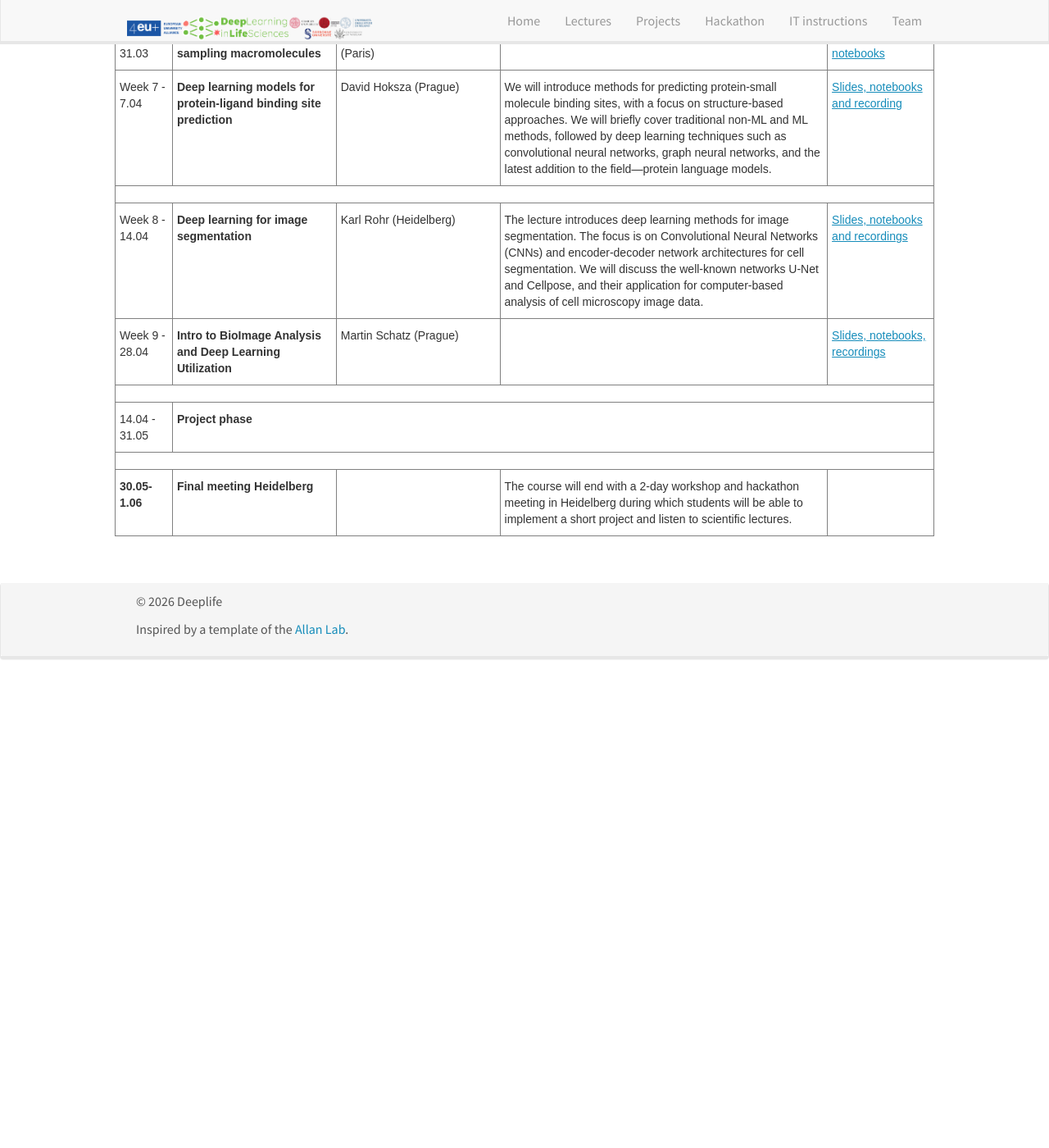
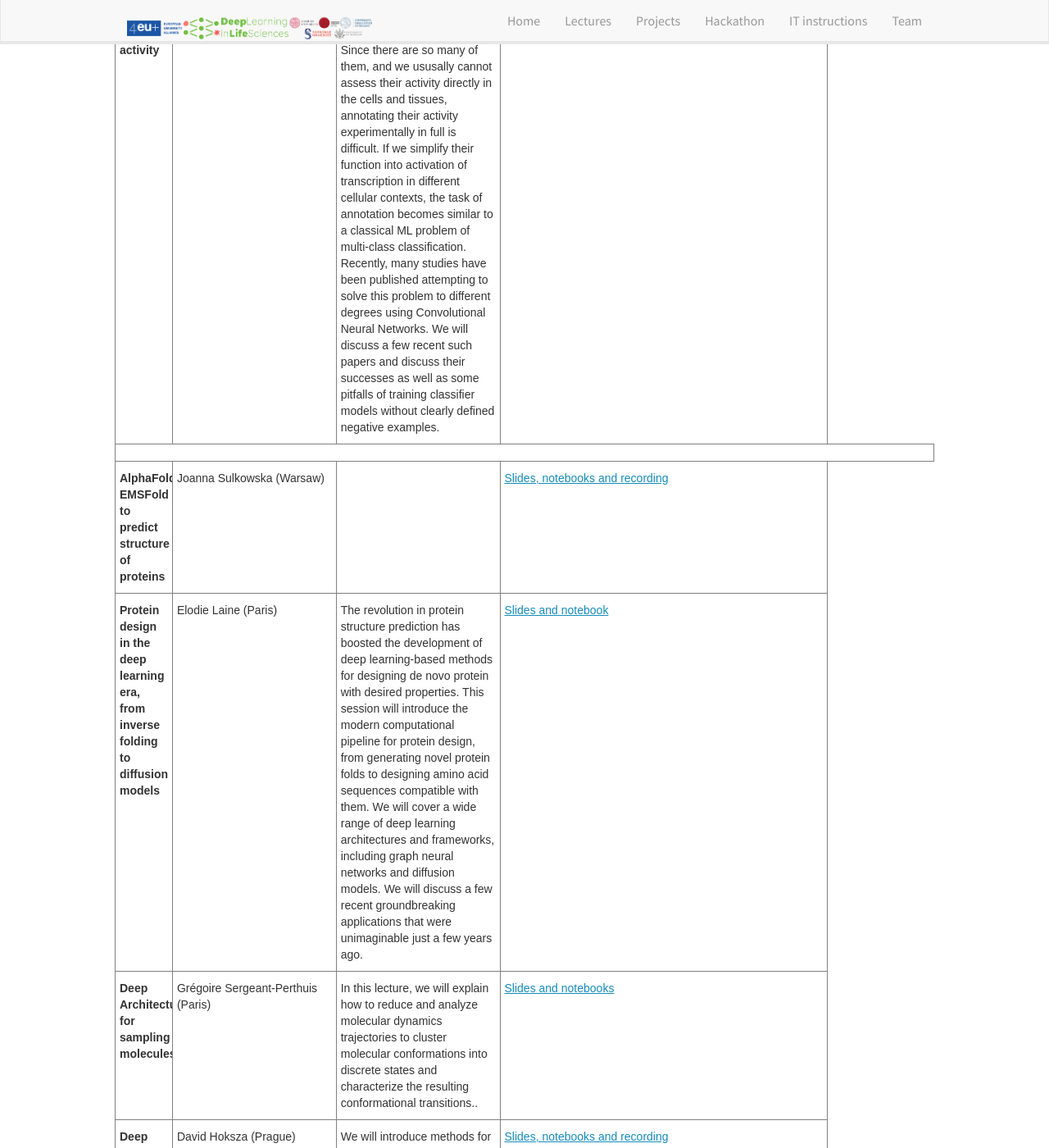
Before and after one commit to GregoireSU/deeplife4eu.github.io, a Jekyll site: the page built from _pages/program.md, in a window 1280 px wide and 1400 px high, scrolled down 2537 px. Shown: the whole window at 82% size. Built offline with Jekyll 4.4.1, drawn with Linux system fonts in a browser that asks for light colours; nearby versions of some CDN libraries; before the commit the page ends 3363 px from its top, so only the background shows below that; some of the changed text lies outside the part shown.

Commit message:
changed all

```diff
--- a/_includes/program_table.html
+++ b/_includes/program_table.html
@@ -22,7 +22,7 @@
 </colgroup>
 <thead>
   <tr>
-    <th class="tg-f7xd"><span style="font-weight:bold">Date</span></th>
+    <!-- <th class="tg-f7xd"><span style="font-weight:bold">Date</span></th> -->
     <th class="tg-f7xd"><span style="font-weight:bold">Title</span></th>
     <th class="tg-f7xd"><span style="font-weight:bold">Speaker</span></th>
     <th class="tg-f7xd"><span style="font-weight:bold">Content</span></th>
@@ -31,21 +31,21 @@
 </thead>
 <tbody>
   <tr>
-    <td class="tg-acii"><span style="color:#333;background-color:#FFF">Week 1 - 24.02</span></td>
+    <!-- <td class="tg-acii"><span style="color:#333;background-color:#FFF">Week 1 - 24.02</span></td> -->
     <td class="tg-acii"><span style="color:#333;background-color:#FFF;font-weight:bold">Models for multimodal data integration</span></td>
     <td class="tg-acii"><span style="color:#333;background-color:#FFF">Britta Velten (Heidelberg)</span></td>
     <td class="tg-acii">This lecture will provide an overview of the basic statistical concepts that are important for the joint analysis of multi-modal omics data with a focus on probabilistic models for data integration. We will discuss statistical properties of multi-omics data and the resulting challenges for the data analysis, followed by an overview on different strategies for both supervised and unsupervised integration. Taking MOFA as example for an unsupervised method we will discuss the properties of probabilistic factor models for joint dimension reduction of multiple omics data sets. We will also discuss avenues to account for multiple sample groups and omics data with temporal and spatial resolution in probabilistic models. </td>
     <td class="tg-acii"><a href='https://drive.google.com/drive/folders/10E9hFJ-4IU5dFqp9MIjXulWxKqt7btGK?usp=sharing'>Slides, notebooks and recording</a> </td>
   </tr>
   <tr>
-    <td class="tg-acii"><span style="color:#333;background-color:#FFF">Week 2 - 3.03</span></td>
+    <!-- <td class="tg-acii"><span style="color:#333;background-color:#FFF">Week 2 - 3.03</span></td> -->
     <td class="tg-acii"><span style="color:#333;background-color:#FFF;font-weight:bold">VAE in single-cell genomics</span></td>
     <td class="tg-acii"><span style="color:#333;background-color:#FFF">Carl Herrmann (Heidelberg)</span></td>
     <td class="tg-acii">In this lecture, I will review recent applications of AE and VAE in the field of genomics, in particular single-cell genomics. We will see how these application can help perform clustering of cell populations and allow to denoise sparse data. Finally, I will present some recent VAE models which are interpretable, i.e. in which the neurons of the model can be interpreted as biological entities. For those not familiar with gemomics, I will start with a brief review of some concepts and data types.</td>
     <td class="tg-acii"><a href='https://drive.google.com/drive/folders/1h8P6r4tiTtA1lNr6OmjndmckvTSW1RNy?usp=sharing'>Slides, notebooks and recording</a> </td>
   </tr>
   <tr>
-    <td class="tg-acii"><span style="color:#333;background-color:#FFF">Week 3 - 10.03</span></td>
+    <!-- <td class="tg-acii"><span style="color:#333;background-color:#FFF">Week 3 - 10.03</span></td> -->
     <td class="tg-acii"><span style="color:#333;background-color:#FFF;font-weight:bold">Deep learning for predicting non-coding DNA activity</span></td>
     <td class="tg-acii"><span style="color:#333;background-color:#FFF">Bartek Wilczynski (Warsaw)</span></td>
     <td class="tg-acii">We know that the transcriptional gene regulation in multicellular
@@ -68,28 +68,28 @@
     <td class="tg-acii" colspan="5"></td>
   </tr>
   <tr>
-    <td class="tg-acii"><span style="color:#333;background-color:#FFF">Week 4 - 17.03</span></td>
+    <!-- <td class="tg-acii"><span style="color:#333;background-color:#FFF">Week 4 - 17.03</span></td> -->
     <td class="tg-acii"><span style="color:#333;background-color:#FFF;font-weight:bold">AlphaFold, EMSFold to predict structure of proteins</span></td>
     <td class="tg-acii"><span style="color:#333;background-color:#FFF">Joanna Sulkowska (Warsaw)</span></td>
     <td class="tg-acii"></td>
     <td class="tg-acii"><a href='https://drive.google.com/drive/folders/1WeZr9Z7ICl695aMU7VkqUPWFzErb2kJv?usp=sharing'>Slides, notebooks and recording</a></td>
   </tr>
   <tr>
-    <td class="tg-acii"><span style="color:#333;background-color:#FFF">Week 5 - 24.03</span></td>
+    <!-- <td class="tg-acii"><span style="color:#333;background-color:#FFF">Week 5 - 24.03</span></td> -->
     <td class="tg-acii"><span style="color:#333;background-color:#FFF;font-weight:bold">Protein design in the deep learning era, from inverse folding to diffusion models</span></td>
     <td class="tg-acii"><span style="color:#333;background-color:#FFF">Elodie Laine (Paris)</span></td>
     <td class="tg-acii">The revolution in protein structure prediction has boosted the development of deep learning-based methods for designing de novo protein with desired properties. This session will introduce the modern computational pipeline for protein design, from generating novel protein folds to designing amino acid sequences compatible with them. We will cover a wide range of deep learning architectures and frameworks, including graph neural networks and diffusion models. We will discuss a few recent groundbreaking applications that were unimaginable just a few years ago. </td>
     <td class="tg-acii"><a href='https://drive.google.com/drive/folders/1kqAvnvuT4dMEzMVXAt2s_Pt14DGbX0iW?usp=sharing'>Slides and notebook</a></td>
   </tr>
   <tr>
-    <td class="tg-acii"><span style="color:#333;background-color:#FFF">Week 6 - 31.03</span></td>
-    <td class="tg-acii"><span style="color:#333;background-color:#FFF;font-weight:bold">Deep Architectures for sampling macromolecules</span></td>
+    <!-- <td class="tg-acii"><span style="color:#333;background-color:#FFF">Week 6 - 31.03</span></td> -->
+    <td class="tg-acii"><span style="color:#333;background-color:#FFF;font-weight:bold">Deep Architectures for sampling molecules</span></td>
     <td class="tg-acii"><span style="color:#333;background-color:#FFF">Grégoire Sergeant-Perthuis (Paris)</span></td>
-    <td class="tg-acii"></td>
+    <td class="tg-acii">In this lecture, we will explain how to reduce and analyze molecular dynamics trajectories to cluster molecular conformations into discrete states and characterize the resulting conformational transitions..</td>
     <td class="tg-acii"><a href='https://drive.google.com/drive/folders/1eqav8H_-ATiJoMZbMvDVaugWY8LGZKSg?usp=sharing'>Slides and notebooks</a></td>
   </tr>
   <tr>
-    <td class="tg-acii"><span style="color:#333;background-color:#FFF">Week 7 - 7.04</span></td>
+    <!-- <td class="tg-acii"><span style="color:#333;background-color:#FFF">Week 7 - 7.04</span></td> -->
     <td class="tg-acii"><span style="color:#333;background-color:#FFF;font-weight:bold">Deep learning models for protein-ligand binding site prediction</span></td>
     <td class="tg-acii"><span style="color:#333;background-color:#FFF">David Hoksza (Prague)</span></td>
     <td class="tg-acii">We will introduce methods for predicting protein-small molecule binding sites, with a focus on structure-based approaches. We will briefly cover traditional non-ML and ML methods, followed by deep learning techniques such as convolutional neural networks, graph neural networks, and the latest addition to the field—protein language models.
@@ -100,14 +100,14 @@
     <td class="tg-acii" colspan="5"></td>
   </tr>
   <tr>
-    <td class="tg-acii"><span style="color:#333;background-color:#FFF">Week 8 - 14.04</span></td>
+    <!-- <td class="tg-acii"><span style="color:#333;background-color:#FFF">Week 8 - 14.04</span></td> -->
     <td class="tg-acii"><span style="color:#333;background-color:#FFF;font-weight:bold">Deep learning for image segmentation</span></td>
     <td class="tg-acii"><span style="color:#333;background-color:#FFF">Karl Rohr (Heidelberg)</span></td>
     <td class="tg-acii">The lecture introduces deep learning methods for image segmentation. The focus is on Convolutional Neural Networks (CNNs) and encoder-decoder network architectures for cell segmentation. We will discuss the well-known networks U-Net and Cellpose, and their application for computer-based analysis of cell microscopy image data.</td>
     <td class="tg-acii"><a href="https://drive.google.com/drive/folders/1ySkzSMX53D8bY8xKQ0llBa80MdzYOMTN?usp=sharing">Slides, notebooks and recordings</a> </td>
   </tr>
   <tr>
-    <td class="tg-acii"><span style="color:#333;background-color:#FFF">Week 9 - 28.04</span></td>
+    <!-- <td class="tg-acii"><span style="color:#333;background-color:#FFF">Week 9 - 28.04</span></td> -->
     <td class="tg-acii"><span style="color:#333;background-color:#FFF;font-weight:bold">Intro to BioImage Analysis and Deep Learning Utilization</span></td>
     <td class="tg-acii"><span style="color:#333;background-color:#FFF">Martin Schatz (Prague)</span></td>
     <td class="tg-acii"></td>
@@ -118,14 +118,14 @@
     <td class="tg-acii" colspan="5"></td>
   </tr>
   <tr>
-    <td class="tg-acii"><span style="color:#333;background-color:#FFF">14.04 - 31.05</span></td>
+    <!-- <td class="tg-acii"><span style="color:#333;background-color:#FFF">14.04 - 31.05</span></td> -->
     <td class="tg-acii" colspan="4"><span style="color:#333;background-color:#FFF;font-weight:bold"><b>Project phase</b></span></td>
   </tr>
   <tr>
     <td class="tg-acii" colspan="5"></td>
   </tr>
   <tr>
-    <td class="tg-kr4b"><span style="font-weight:bold">30.05-1.06</span></td>
+    <!-- <td class="tg-kr4b"><span style="font-weight:bold">30.05-1.06</span></td> -->
     <td class="tg-kr4b"><span style="font-weight:bold">Final meeting Heidelberg</span></td>
     <td class="tg-acii"></td>
     <td class="tg-0pky"><span style="color:#333;background-color:#FFF">The course will end with a 2-day workshop and hackathon meeting in Heidelberg during which students will be able to implement a short project and listen to scientific lectures.</span>
```
